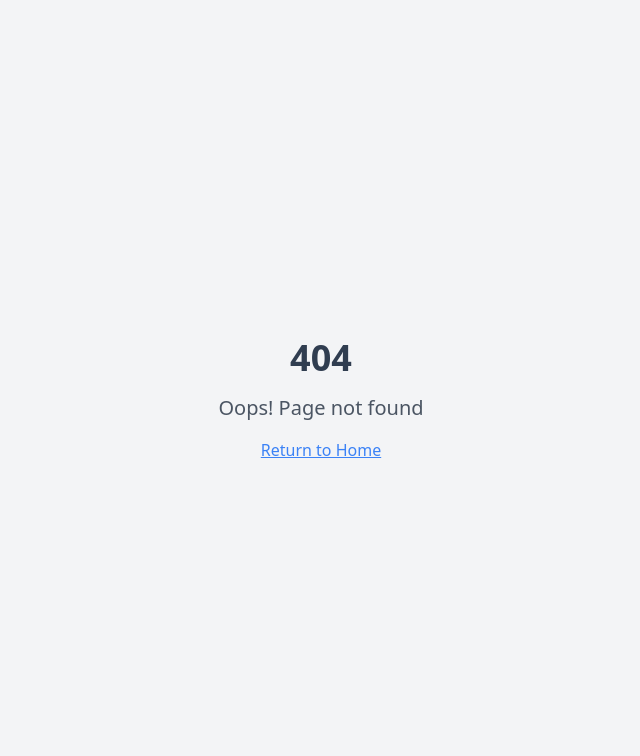
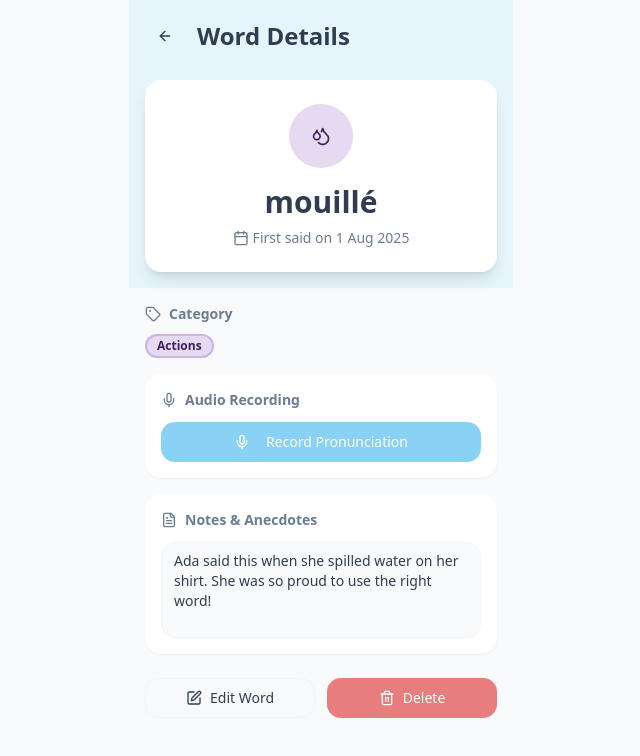
Before and after one commit to bacm/little-linguist-studio, a React (Vite) app: page /words/1 in a window 1280 px wide. Before the commit this address had no page. Shown: the top 756 px of the page, without its empty margins (319-959 px from the left). Built offline with nearby package versions, Linux system fonts and the light colour scheme.

Commit message:
Add word detail screen
Create a word detail screen accessible from the latest word flashcard or word list. The screen includes word text, date, categories, audio recording, notes, and edit/delete buttons.

```diff
--- a/src/App.tsx
+++ b/src/App.tsx
@@ -5,6 +5,7 @@ import { QueryClient, QueryClientProvider } from "@tanstack/react-query";
 import { BrowserRouter, Routes, Route } from "react-router-dom";
 import Index from "./pages/Index";
 import WordList from "./pages/WordList";
+import WordDetail from "./pages/WordDetail";
 import NotFound from "./pages/NotFound";
 
 const queryClient = new QueryClient();
@@ -18,6 +19,7 @@ const App = () => (
         <Routes>
           <Route path="/" element={<Index />} />
           <Route path="/words" element={<WordList />} />
+          <Route path="/words/:id" element={<WordDetail />} />
           {/* ADD ALL CUSTOM ROUTES ABOVE THE CATCH-ALL "*" ROUTE */}
           <Route path="*" element={<NotFound />} />
         </Routes>
--- a/src/components/WordCard.tsx
+++ b/src/components/WordCard.tsx
@@ -33,7 +33,10 @@ export const WordCard = ({ word, date, icon, variant = "latest", count }: WordCa
   }
 
   return (
-    <Card className="p-4 bg-card border-0 shadow-md">
+    <Card
+      className="p-4 bg-card border-0 shadow-md hover:shadow-lg transition-shadow cursor-pointer"
+      onClick={() => navigate("/words/1")} // TODO: Use actual word ID
+    >
       <div className="flex items-center space-x-3">
         <div className="w-10 h-10 rounded-full bg-primary-light flex items-center justify-center">
           {icon}
--- /dev/null
+++ b/src/pages/WordDetail.tsx
@@ -0,0 +1,300 @@
+import { useState, useEffect } from "react";
+import { Button } from "@/components/ui/button";
+import { Card } from "@/components/ui/card";
+import { Badge } from "@/components/ui/badge";
+import { Textarea } from "@/components/ui/textarea";
+import { useNavigate, useParams } from "react-router-dom";
+import {
+  ArrowLeft,
+  Mic,
+  Edit,
+  Trash2,
+  Calendar,
+  Tag,
+  FileText,
+  Play,
+  Square,
+  Droplets,
+  Utensils,
+  Dog,
+  Users,
+  Package,
+  Heart
+} from "lucide-react";
+
+// Mock data - in real app this would come from Supabase
+const mockWordData: Record<string, any> = {
+  "1": {
+    id: 1,
+    word: "mouillé",
+    category: "Actions",
+    date: "1 Aug 2025",
+    icon: <Droplets className="w-5 h-5" />,
+    color: "lavender",
+    notes: "Ada said this when she spilled water on her shirt. She was so proud to use the right word!",
+    audioRecording: null
+  },
+  "2": {
+    id: 2,
+    word: "pomme",
+    category: "Food",
+    date: "30 Jul 2025",
+    icon: <Utensils className="w-5 h-5" />,
+    color: "mint",
+    notes: "First word she said clearly while eating an apple at lunch.",
+    audioRecording: null
+  },
+  "3": {
+    id: 3,
+    word: "chien",
+    category: "Animals",
+    date: "28 Jul 2025",
+    icon: <Dog className="w-5 h-5" />,
+    color: "peach",
+    notes: "She saw a golden retriever at the park and immediately said 'chien'!",
+    audioRecording: null
+  }
+};
+
+const WordDetail = () => {
+  const navigate = useNavigate();
+  const { id } = useParams();
+  const [notes, setNotes] = useState("");
+  const [isRecording, setIsRecording] = useState(false);
+  const [hasRecording, setHasRecording] = useState(false);
+
+  // Get word data - in real app this would be fetched from Supabase
+  const wordData = mockWordData[id || "1"];
+
+  if (!wordData) {
+    return (
+      <div className="min-h-screen bg-background flex items-center justify-center">
+        <div className="text-center">
+          <h1 className="text-xl font-bold text-foreground mb-2">Word not found</h1>
+          <Button onClick={() => navigate(-1)}>Go Back</Button>
+        </div>
+      </div>
+    );
+  }
+
+  // Initialize notes with existing data
+  useEffect(() => {
+    setNotes(wordData.notes || "");
+  }, [wordData.notes]);
+
+  const getCategoryColor = (color: string) => {
+    const colorMap = {
+      mint: "bg-mint-light text-mint-foreground border-mint",
+      peach: "bg-peach-light text-peach-foreground border-peach",
+      lavender: "bg-lavender-light text-lavender-foreground border-lavender",
+      primary: "bg-primary-light text-primary-foreground border-primary"
+    };
+    return colorMap[color as keyof typeof colorMap] || "bg-secondary text-secondary-foreground border-secondary";
+  };
+
+  const handleStartRecording = () => {
+    setIsRecording(true);
+    // TODO: Implement actual recording functionality
+    console.log("Starting audio recording...");
+
+    // Simulate recording for demo
+    setTimeout(() => {
+      setIsRecording(false);
+      setHasRecording(true);
+    }, 3000);
+  };
+
+  const handleStopRecording = () => {
+    setIsRecording(false);
+    setHasRecording(true);
+    // TODO: Implement stop recording
+    console.log("Stopping audio recording...");
+  };
+
+  const handlePlayRecording = () => {
+    // TODO: Implement play recording
+    console.log("Playing audio recording...");
+  };
+
+  const handleEdit = () => {
+    // TODO: Navigate to edit screen
+    console.log("Edit word:", wordData.word);
+  };
+
+  const handleDelete = () => {
+    // TODO: Show confirmation dialog and delete
+    console.log("Delete word:", wordData.word);
+  };
+
+  const handleSaveNotes = () => {
+    // TODO: Save to Supabase
+    console.log("Saving notes:", notes);
+  };
+
+  return (
+    <div className="min-h-screen bg-background">
+      {/* Mobile App Container */}
+      <div className="max-w-sm mx-auto bg-background min-h-screen">
+
+        {/* Header */}
+        <div className="bg-primary-light/30 p-4">
+          <div className="flex items-center gap-3 mb-6">
+            <Button
+              variant="ghost"
+              size="icon"
+              onClick={() => navigate(-1)}
+              className="w-10 h-10 rounded-full"
+            >
+              <ArrowLeft className="w-5 h-5" />
+            </Button>
+            <div>
+              <h1 className="text-2xl font-bold text-foreground">Word Details</h1>
+            </div>
+          </div>
+
+          {/* Word Display */}
+          <Card className="p-6 bg-card border-0 shadow-lg">
+            <div className="text-center space-y-4">
+              <div className={`w-16 h-16 rounded-full mx-auto flex items-center justify-center ${getCategoryColor(wordData.color)}`}>
+                {wordData.icon}
+              </div>
+              <div>
+                <h2 className="text-3xl font-bold text-foreground mb-2">{wordData.word}</h2>
+                <div className="flex items-center justify-center gap-1 text-muted-foreground">
+                  <Calendar className="w-4 h-4" />
+                  <span className="text-sm">First said on {wordData.date}</span>
+                </div>
+              </div>
+            </div>
+          </Card>
+        </div>
+
+        {/* Content */}
+        <div className="p-4 space-y-4">
+
+          {/* Category */}
+          <div>
+            <div className="flex items-center gap-2 mb-2">
+              <Tag className="w-4 h-4 text-muted-foreground" />
+              <h3 className="text-sm font-semibold text-muted-foreground">Category</h3>
+            </div>
+            <Badge className={`${getCategoryColor(wordData.color)} border-2`}>
+              {wordData.category}
+            </Badge>
+          </div>
+
+          {/* Audio Recording */}
+          <Card className="p-4 bg-card border-0 shadow-sm">
+            <div className="flex items-center gap-2 mb-3">
+              <Mic className="w-4 h-4 text-muted-foreground" />
+              <h3 className="text-sm font-semibold text-muted-foreground">Audio Recording</h3>
+            </div>
+
+            <div className="flex items-center gap-3">
+              {!isRecording && !hasRecording && (
+                <Button
+                  onClick={handleStartRecording}
+                  className="flex-1 bg-primary hover:bg-primary-dark text-primary-foreground"
+                >
+                  <Mic className="w-4 h-4 mr-2" />
+                  Record Pronunciation
+                </Button>
+              )}
+
+              {isRecording && (
+                <Button
+                  onClick={handleStopRecording}
+                  variant="destructive"
+                  className="flex-1"
+                >
+                  <Square className="w-4 h-4 mr-2" />
+                  Stop Recording
+                </Button>
+              )}
+
+              {hasRecording && !isRecording && (
+                <>
+                  <Button
+                    onClick={handlePlayRecording}
+                    variant="outline"
+                    className="flex-1"
+                  >
+                    <Play className="w-4 h-4 mr-2" />
+                    Play Recording
+                  </Button>
+                  <Button
+                    onClick={handleStartRecording}
+                    size="icon"
+                    variant="ghost"
+                  >
+                    <Mic className="w-4 h-4" />
+                  </Button>
+                </>
+              )}
+            </div>
+
+            {isRecording && (
+              <div className="mt-3 flex items-center justify-center">
+                <div className="flex items-center gap-1">
+                  <div className="w-2 h-2 bg-red-500 rounded-full animate-pulse"></div>
+                  <span className="text-sm text-muted-foreground">Recording...</span>
+                </div>
+              </div>
+            )}
+          </Card>
+
+          {/* Notes */}
+          <Card className="p-4 bg-card border-0 shadow-sm">
+            <div className="flex items-center gap-2 mb-3">
+              <FileText className="w-4 h-4 text-muted-foreground" />
+              <h3 className="text-sm font-semibold text-muted-foreground">Notes & Anecdotes</h3>
+            </div>
+
+            <Textarea
+              placeholder="Add notes about when and how your baby said this word..."
+              value={notes}
+              onChange={(e) => setNotes(e.target.value)}
+              className="min-h-24 resize-none bg-background border-input"
+            />
+
+            {notes !== wordData.notes && (
+              <Button
+                onClick={handleSaveNotes}
+                size="sm"
+                className="mt-2 bg-primary hover:bg-primary-dark"
+              >
+                Save Notes
+              </Button>
+            )}
+          </Card>
+
+          {/* Action Buttons */}
+          <div className="grid grid-cols-2 gap-3 pt-2">
+            <Button
+              onClick={handleEdit}
+              variant="outline"
+              className="flex items-center gap-2"
+            >
+              <Edit className="w-4 h-4" />
+              Edit Word
+            </Button>
+
+            <Button
+              onClick={handleDelete}
+              variant="destructive"
+              className="flex items-center gap-2"
+            >
+              <Trash2 className="w-4 h-4" />
+              Delete
+            </Button>
+          </div>
+
+          {/* Bottom Spacing */}
+          <div className="h-6" />
+        </div>
+      </div>
+    </div>
+  );
+};
+
+export default WordDetail;
--- a/src/pages/WordList.tsx
+++ b/src/pages/WordList.tsx
@@ -120,10 +120,7 @@ const WordList = () => {
                 <Card
                   key={wordItem.id}
                   className="p-4 bg-card border-0 shadow-sm hover:shadow-md transition-shadow cursor-pointer"
-                  onClick={() => {
-                    // TODO: Navigate to word detail page
-                    console.log("Open word details for:", wordItem.word);
-                  }}
+                  onClick={() => navigate(`/words/${wordItem.id}`)}
                 >
                   <div className="flex items-center gap-3">
                     <div className={`w-10 h-10 rounded-full flex items-center justify-center ${getCategoryColor(wordItem.color)}`}>
```
